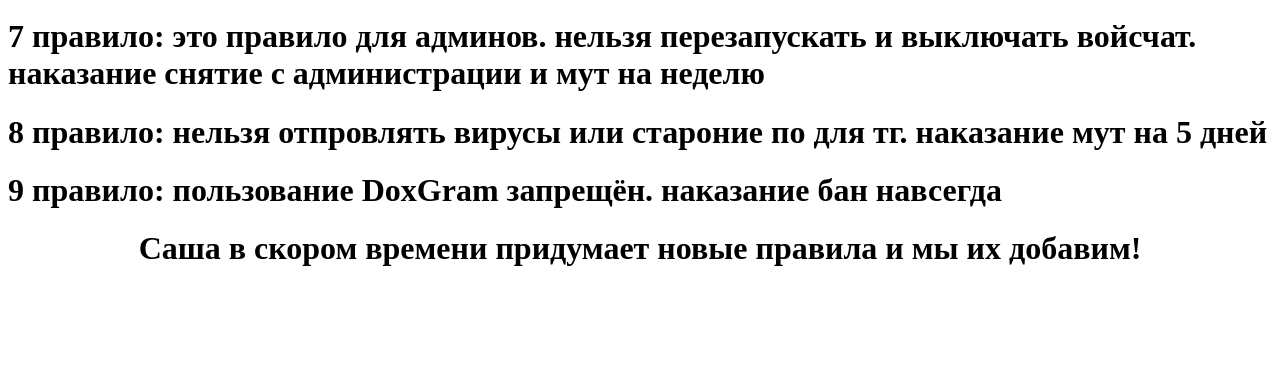
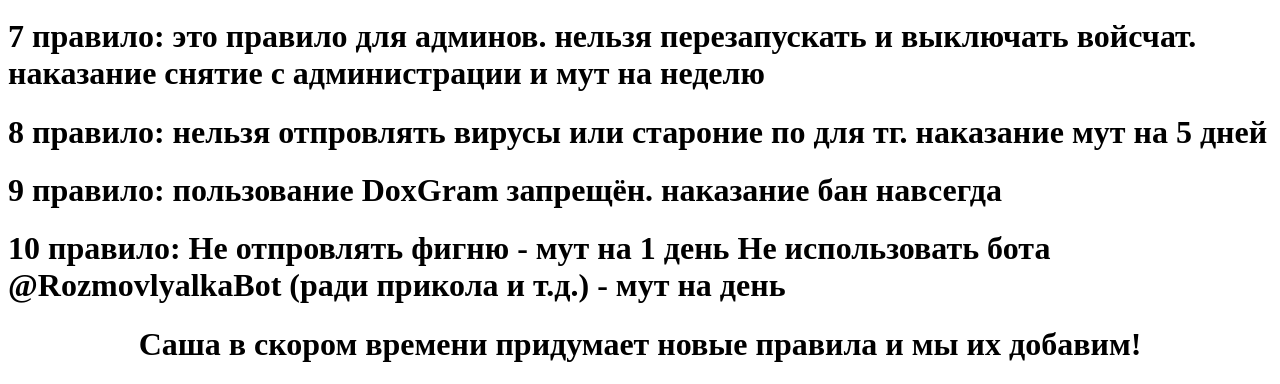
Before and after one commit to DaniikMizinov/pravila_gruop.github.io, a plain HTML site: page index.html in a window 1280 px wide. Shown: the part 473-857 px from the top of the page. Before the commit the page ends 800 px from the top, so only its background shows below. Drawn offline with Linux system fonts and the light colour scheme.

Commit message:
Update index.html

```diff
--- a/index.html
+++ b/index.html
@@ -8,5 +8,8 @@
 <h1>  7 правило: это правило для админов. нельзя перезапускать и выключать войсчат. наказание снятие с администрации и мут на неделю</h1>
 <h1>  8 правило: нельзя отпровлять вирусы или староние по для тг. наказание мут на 5 дней </h1>
 <h1>  9 правило: пользование DoxGram запрещён. наказание бан навсегда </h1>
+<h1>  10 правило:
+Не отпровлять фигню - мут на 1 день
+Не использовать бота @RozmovlyalkaBot (ради прикола и т.д.) - мут на день</h1>
 
 <h1 style="text-align: center;">Саша в скором времени придумает новые правила и мы их добавим!</h1>
```
